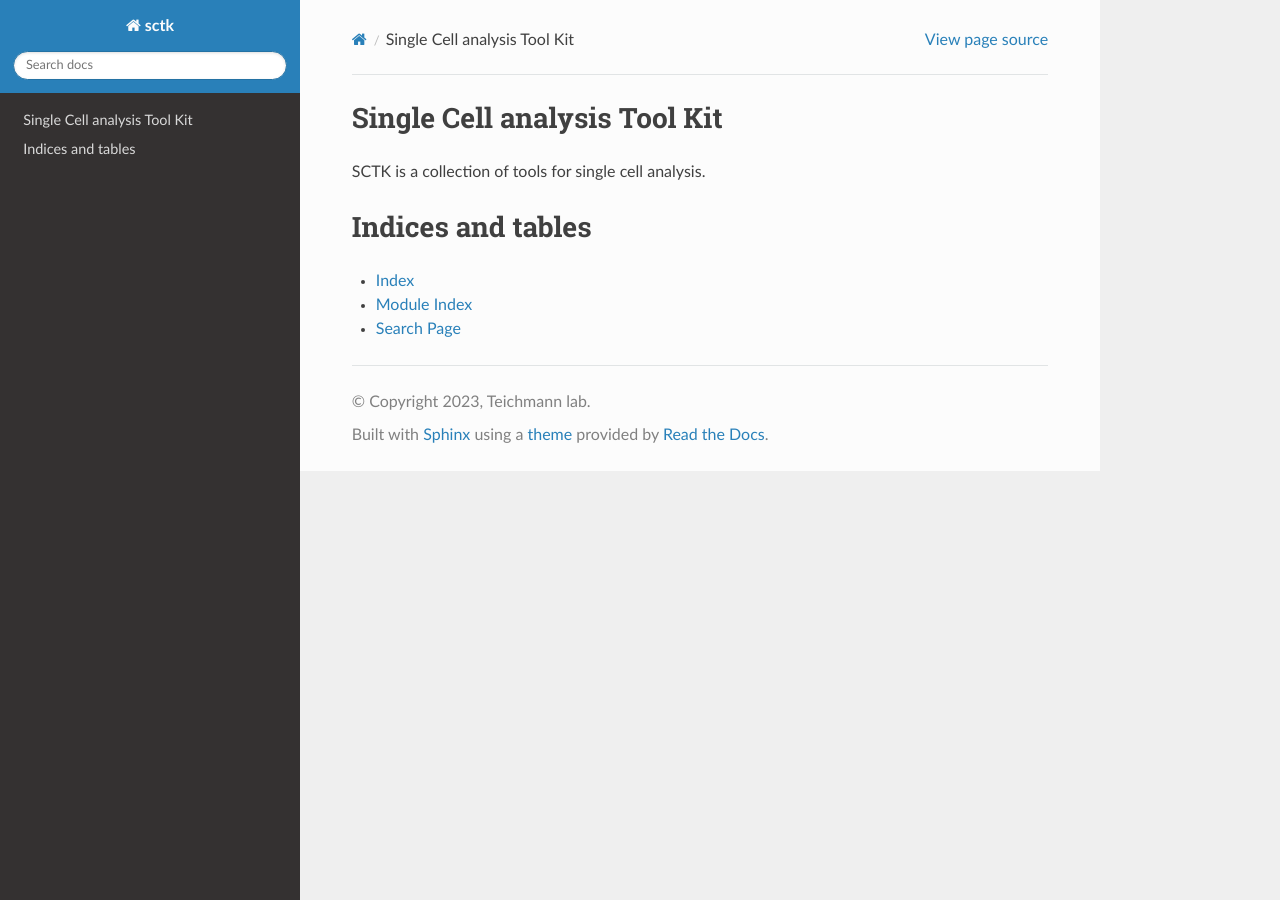
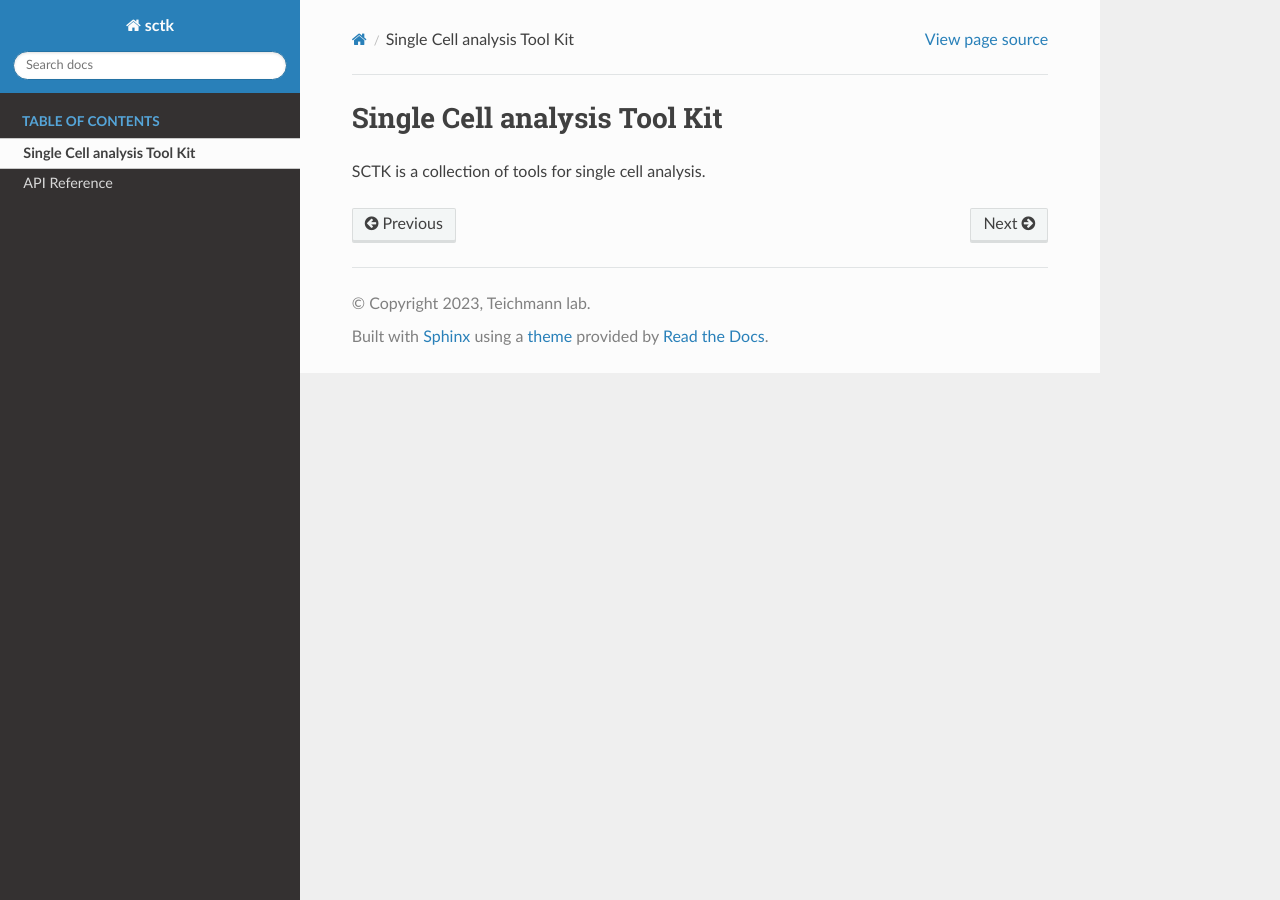
Before and after one commit to Teichlab/sctk, a Sphinx documentation site: the page built from docs/index.rst, in a window 1280 px wide. Built offline with Sphinx 7.4.7 and the Read the Docs theme 2.0.0, drawn with Linux system fonts in a browser that asks for light colours.

Commit message:
API reference and actions workflow

```diff
--- a/docs/conf.py
+++ b/docs/conf.py
@@ -14,6 +14,17 @@ release = "0.2.0"
 # -- General configuration ---------------------------------------------------
 # https://www.sphinx-doc.org/en/master/usage/configuration.html#general-configuration
 
+# TOC only in sidebar
+master_doc = "contents"
+html_sidebars = {
+    "**": [
+        "globaltoc.html",
+        "relations.html",
+        "sourcelink.html",
+        "searchbox.html",
+    ],
+}
+
 extensions = [
     "sphinx.ext.autodoc",
     "sphinx.ext.napoleon",
@@ -28,8 +39,6 @@ myst_enable_extensions = ["colon_fence"]
 templates_path = ["_templates"]
 exclude_patterns = ["_build", "Thumbs.db", ".DS_Store"]
 
-root_doc = "index"
-
 
 # -- Options for HTML output -------------------------------------------------
 # https://www.sphinx-doc.org/en/master/usage/configuration.html#options-for-html-output
--- /dev/null
+++ b/docs/contents.rst
@@ -0,0 +1,6 @@
+.. toctree::
+   :maxdepth: 2
+   :caption: Table of Contents
+
+   index
+   api
--- a/docs/index.rst
+++ b/docs/index.rst
@@ -2,16 +2,3 @@ Single Cell analysis Tool Kit
 =============================
 
 SCTK is a collection of tools for single cell analysis.
-
-.. toctree::
-   :maxdepth: 2
-   :caption: Contents:
-
-
-
-Indices and tables
-==================
-
-* :ref:`genindex`
-* :ref:`modindex`
-* :ref:`search`
```
Also changed, not shown: docs/api.rst (added, +9 -0 lines), 1 other file.
